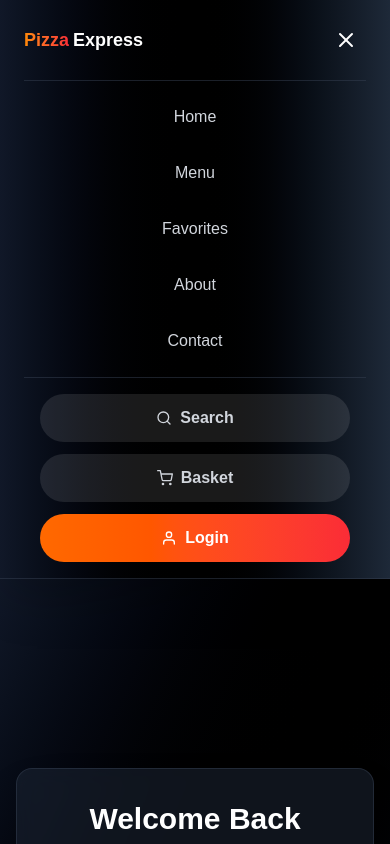
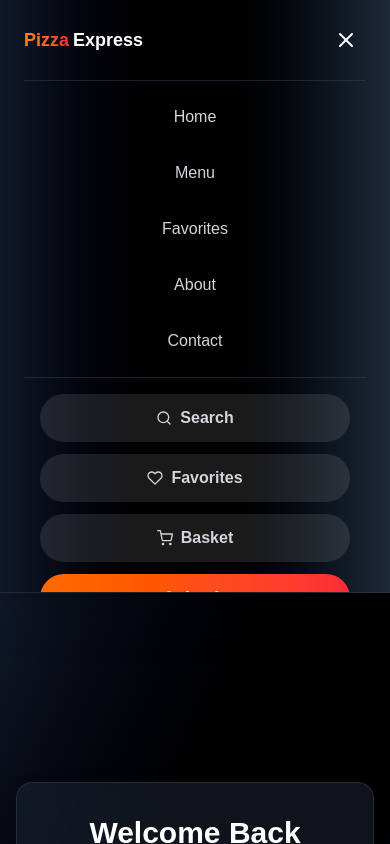
Before and after one commit to mohamed-samir-dev/-Pizza-Ordering-App, a Next.js app: page /login in a window 390 px wide. Both pictures are taken after a click on the button 346 px from the left and 40 px from the top of the page. Shown: the top 844 px of the page. Built offline with nearby package versions, Linux system fonts and the light colour scheme.

Commit message:
feat: add favorites button to mobile menu with counter badge

```diff
--- a/src/components/layout/header/mobile/MobileMenu.tsx
+++ b/src/components/layout/header/mobile/MobileMenu.tsx
@@ -1,9 +1,10 @@
 "use client";
-import { FiUser, FiSearch, FiShoppingCart, FiLogOut } from "react-icons/fi";
+import { FiUser, FiSearch, FiShoppingCart, FiLogOut, FiHeart } from "react-icons/fi";
 import { MobileMenuProps } from "../../../../types";
 import { useNavigation, useAuth } from "../../../../hooks";
 import { useRouter } from "next/navigation";
 import { useCart } from "@/contexts/CartContext";
+import { useFavorites } from "@/contexts/FavoritesContext";
 
 export default function MobileMenu({
   isOpen,
@@ -14,6 +15,7 @@
   const router = useRouter();
   const { currentUser, logout } = useAuth();
   const { totalItems } = useCart();
+  const { totalFavorites } = useFavorites();
 
   const handleLogin = () => {
     router.push("/login");
@@ -26,6 +28,11 @@
 
   const handleCartClick = () => {
     router.push('/cart');
+    onClose();
+  };
+
+  const handleFavoritesClick = () => {
+    router.push('/favorites');
     onClose();
   };
 
@@ -50,6 +57,18 @@
           <button className="w-full bg-white/10 hover:bg-white/20 px-6 py-3 rounded-full font-semibold transition-all duration-300 flex items-center justify-center space-x-2 text-gray-300 hover:text-white">
             <FiSearch className="w-4 h-4" />
             <span>Search</span>
+          </button>
+          <button
+            onClick={handleFavoritesClick}
+            className="relative w-full bg-white/10 hover:bg-white/20 px-6 py-3 rounded-full font-semibold transition-all duration-300 flex items-center justify-center space-x-2 text-gray-300 hover:text-white"
+          >
+            <FiHeart className="w-4 h-4" />
+            <span>Favorites</span>
+            {totalFavorites > 0 && (
+              <span className="absolute -top-1 -right-1 bg-red-500 text-white text-xs rounded-full w-5 h-5 flex items-center justify-center font-bold animate-pulse">
+                {totalFavorites}
+              </span>
+            )}
           </button>
           <button
             onClick={handleCartClick}
```
